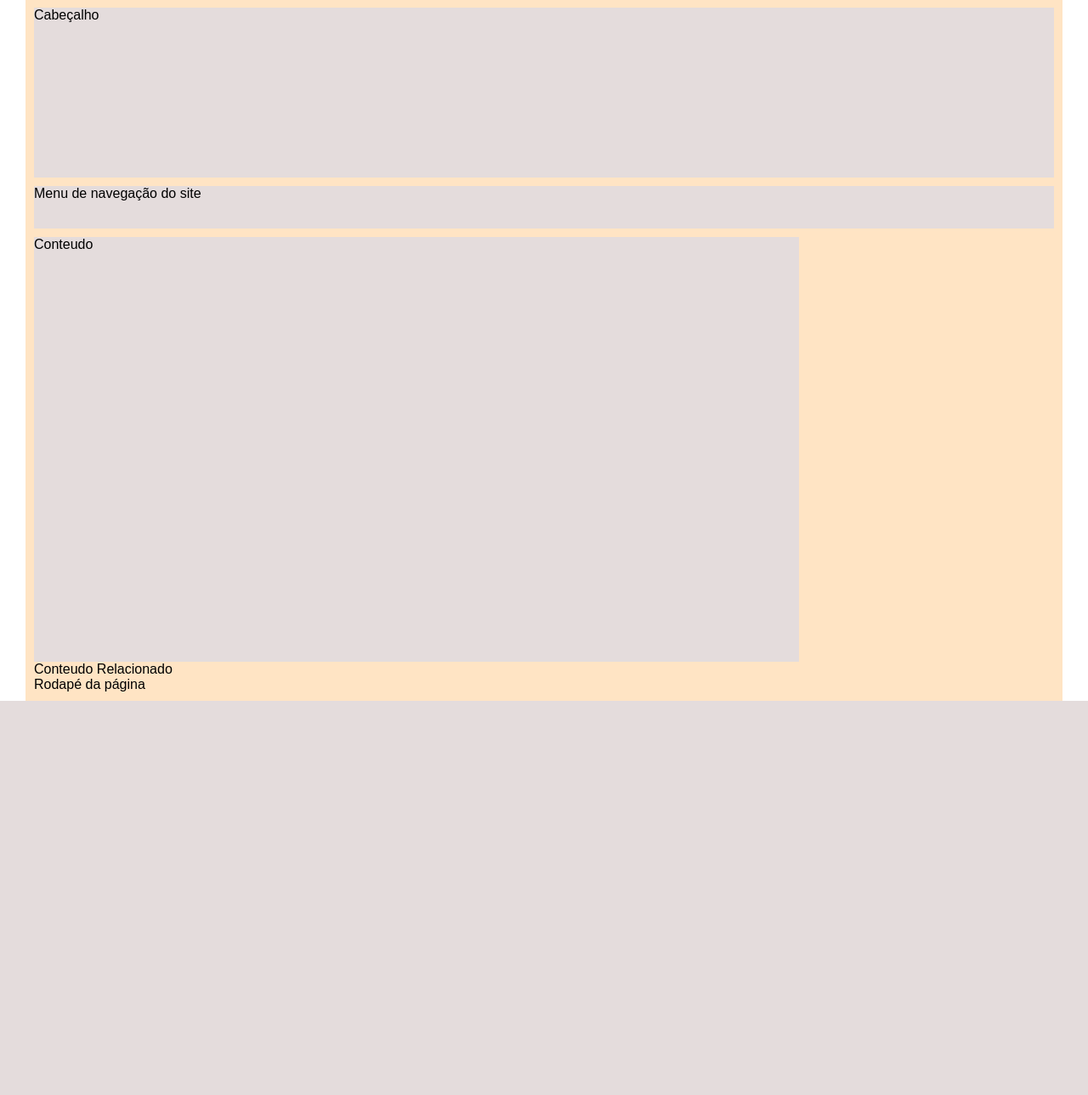
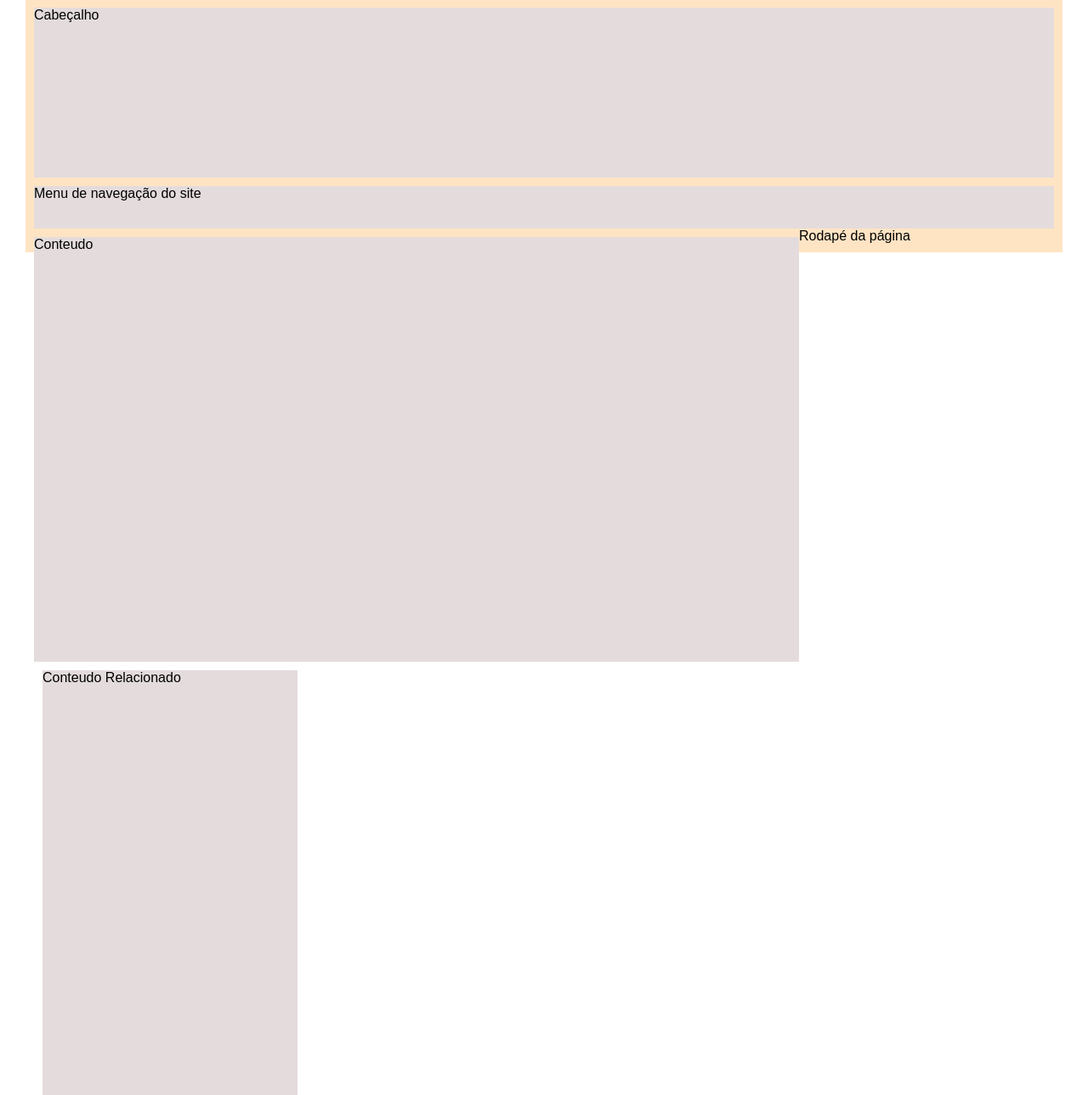
Before and after one commit to FilipeMGaspar/Curso_HTML5_e_CSS3_FSN_2016, a PHP site: page / in a window 1280 px wide. Shown: the part 21-1310 px from the top of the page at 85% size. Before the commit the page ends 846 px from the top, so only its background shows below. Run offline with PHP 8.4, Linux system fonts and the light colour scheme.

Commit message:
Aula 02 - Criando o Primeiro Layout

```diff
--- a/Aula02/css/estilo.css
+++ b/Aula02/css/estilo.css
@@ -30,8 +30,14 @@ section{
     margin-top: 10px;
     width: 900px;
     height: 500px;
+    float: left;
 }
 
 aside{
-
+    background-color: rgb(228, 220, 220);
+    width: 300px;
+    margin-top: 10px;
+    height: 500px;
+    float: left;
+    margin-left: 10px;
 }
```
